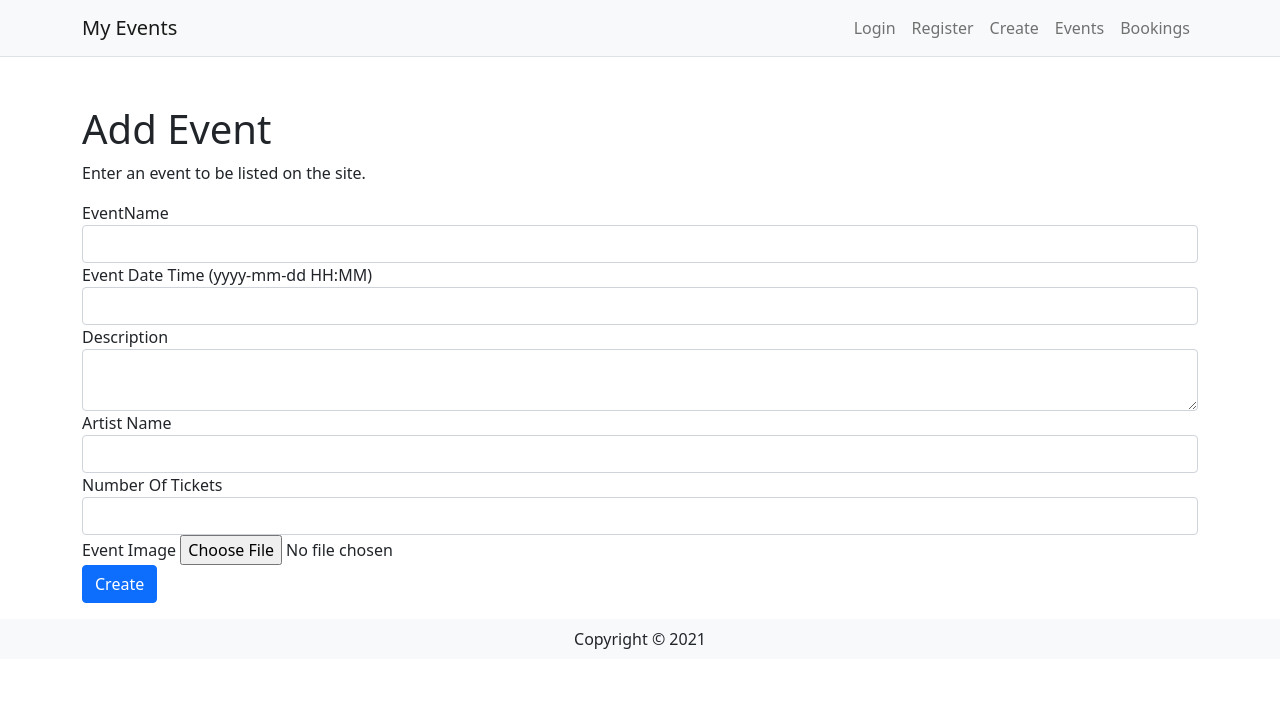
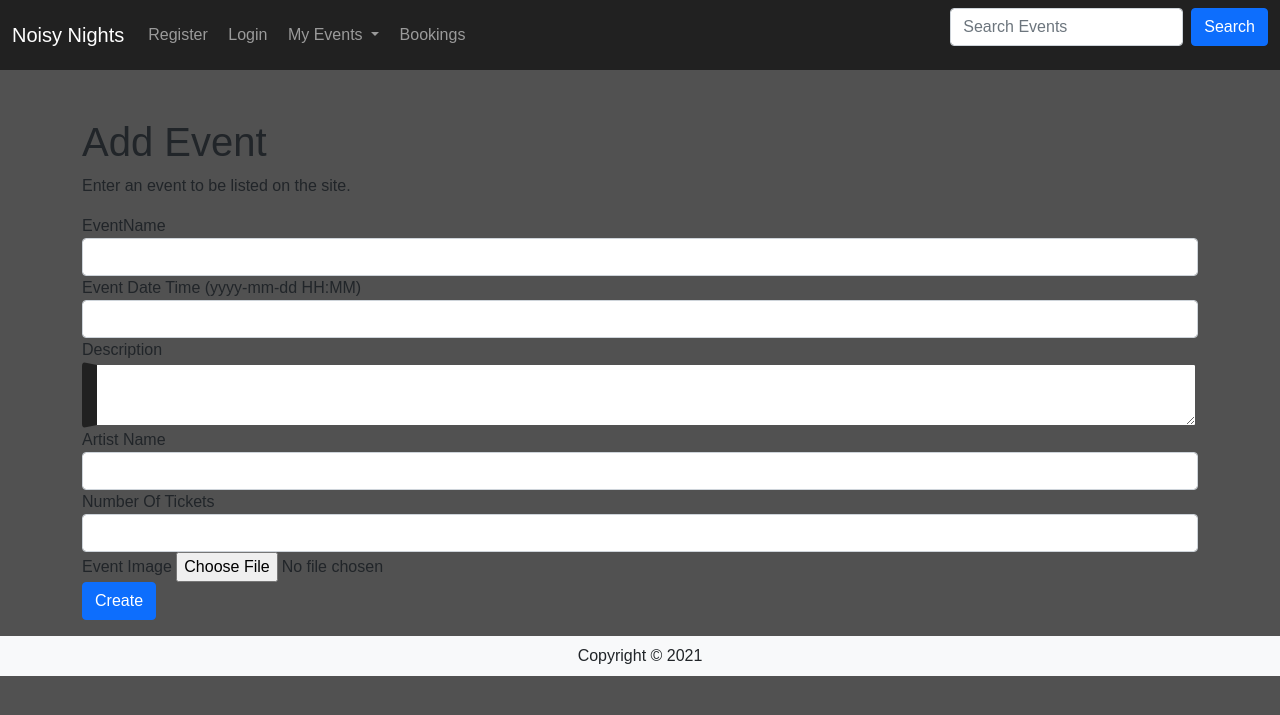
Before and after one commit to lewisb5746/Heroku_Team6_Thu5-7, a Flask app: page /events/create in a window 1280 px wide. Shown: the top 715 px of the page. Run offline with Flask 2, Linux system fonts and the light colour scheme; some libraries are stand-ins or nearby versions.

Commit message:
style changes

```diff
--- a/travel/templates/base.html
+++ b/travel/templates/base.html
@@ -6,38 +6,50 @@
    <title>My Events</title>
    <link href="https://cdn.jsdelivr.net/npm/bootstrap@5.0.0-beta3/dist/css/bootstrap.min.css" rel="stylesheet"
       integrity="sha384-eOJMYsd53ii+scO/bJGFsiCZc+5NDVN2yr8+0RDqr0Ql0h+rP48ckxlpbzKgwra6" crossorigin="anonymous">
+      <link rel= "stylesheet" type= "text/css" href= "{{ url_for('static',filename='css/styles.css') }}">
 
 </head>
 
 <body>
    <!-- Header -->
-   <header class="bg-light border-bottom">
+   <header class="sticky-top">
 
       <!-- Navbar -->
-      <nav class="navbar navbar-expand-lg navbar-light bg-light">
-         <div class="container">
 
-            <!-- Your Travel App Name or Logo -->
-            <a href="/" class="navbar-brand">
-               My Events
-            </a>
-
-            <button class="navbar-toggler" type="button" data-bs-toggle="collapse"
-               data-bs-target="#navbarSupportedContent" aria-controls="navbarSupportedContent" aria-expanded="false"
-               aria-label="Toggle navigation">
-               <span class="navbar-toggler-icon"></span>
+      <nav class="navbar navbar-expand-sm navbar-dark">
+         <div class="container-fluid">
+            <a class="navbar-brand" href="/">Noisy Nights</a>
+            <button class="navbar-toggler" type="button" data-bs-toggle="collapse" data-bs-target="#navbarSupportedContent" aria-controls="navbarSupportedContent" aria-expanded="false" aria-label="Toggle navigation">
+            <span class="navbar-toggler-icon"></span>
             </button>
-
-            <!-- Navbar -->
-            <div class="collapse navbar-collapse justify-content-end" id="navbarSupportedContent">
-               <div class="navbar-nav ml-auto">
-                  <a class="nav-item nav-link" href="/login">Login</a>
-                  <a class="nav-item nav-link" href="/register">Register</a>
-                  <a class="nav-item nav-link" href="/events/create">Create</a>
-                  <a class="nav-item nav-link" href="#">Events</a>
-                  <a class="nav-item nav-link" href="#">Bookings</a>
-                  <p>{{current_user.first_name}}</p>
+            <div class="collapse navbar-collapse" id="navbarSupportedContent">
+            <ul class="navbar-nav me-auto mb-2 mb-lg-0">
+               <div id="nav-level">
+                  <li class="nav-item">
+                  <a class="nav-link" href="/register">Register</a>
+                  </li>
+                  <li class="nav-item">
+                  <a class="nav-link" href="/login">Login</a>
+                  </li>
+                  <li class="nav-item dropdown">
+                  <a class="nav-link dropdown-toggle" href="#" role="button" data-bs-toggle="dropdown" aria-expanded="false">
+                     My Events
+                  </a>
+                  <ul class="dropdown-menu dropdown-menu-dark">
+                     <li><a class="dropdown-item" href="/events/create">Event 1</a></li>
+                     <li><a class="dropdown-item" href="/events/create">Event 2</a></li>
+                     <li><a class="dropdown-item" href="/events/create">Create New</a></li>
+                  </ul>
+                  </li>
+                  <li class="nav-item">
+                  <a class="nav-link" href="#">Bookings</a>
+                  </li>
                </div>
+            </ul>
+            <form class="d-flex" role="search">
+               <input class="form-control me-2" type="search" placeholder="Search Events" aria-label="Search">
+               <button class="btn btn-primary" type="submit">Search</button>
+            </form>
             </div>
          </div>
       </nav>
```
Also changed, not shown: travel/templates/index.html (+0 -19 lines), travel/static/css/styles.css (renamed from Lewis wireframes/css/styles.css).
